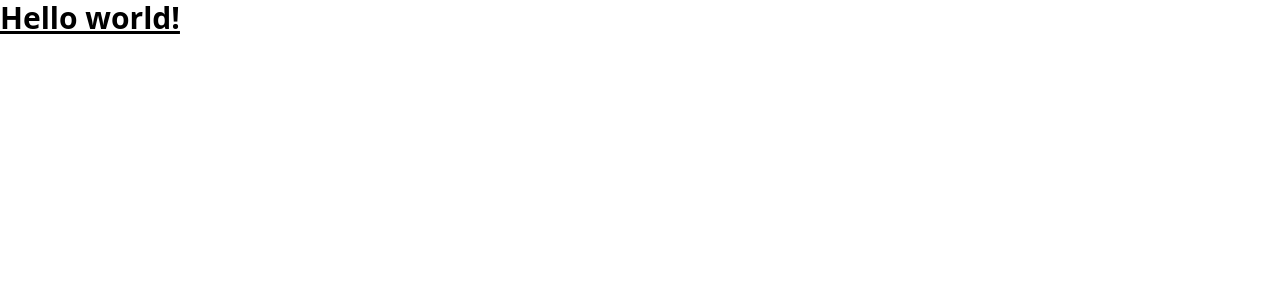
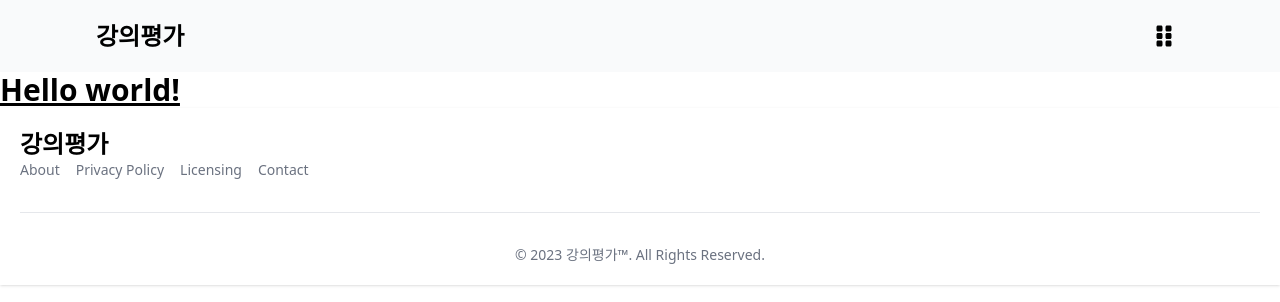
Before and after one commit to CUK-LikeLion-Team8-Assigment/Front, a React (Create React App) app: page / in a window 1280 px wide. Shown: the top 302 px of the page. Built offline with nearby package versions, Linux system fonts and the light colour scheme; no server answers.

Commit message:
Plus initial setting

```diff
--- a/package.json
+++ b/package.json
@@ -9,6 +9,7 @@
     "axios": "^1.4.0",
     "react": "^18.2.0",
     "react-dom": "^18.2.0",
+    "react-icons": "^4.10.1",
     "react-router-dom": "^6.14.0",
     "react-scripts": "5.0.1",
     "web-vitals": "^2.1.4"
--- a/src/App.js
+++ b/src/App.js
@@ -1,16 +1,22 @@
-import { BrowserRouter, Routes, Route } from "react-router-dom";
-import Home from "./Home";
+import { Routes, Route } from "react-router-dom";
+
 import axios from "axios";
+import Home from "./pages/Home/Home";
+import Layout from "./components/Layout/layout";
 
 function App() {
-  axios.get("https://my-json-server.typicode.com/typicode/demo/posts").then(function (response) {
-    console.log(response);
-  });
+  axios
+    .get("https://my-json-server.typicode.com/typicode/demo/posts")
+    .then(function (response) {
+      console.log(response);
+    });
 
   return (
-        <Routes>
-          <Route path="/" element={<Home />} />
-        </Routes>
+    <Layout>
+      <Routes>
+        <Route path="/" element={<Home />} />
+      </Routes>
+    </Layout>
   );
 }
 export default App;
--- /dev/null
+++ b/src/components/Layout/footer.jsx
@@ -0,0 +1,48 @@
+import React from "react";
+
+const Footer = () => {
+  return (
+    <footer className="bg-white shadow dark:bg-gray-900">
+      <div className="w-full max-w-screen-xl mx-auto p-5 ">
+        <div>
+          <span className="self-center text-2xl font-semibold whitespace-nowrap dark:text-white">
+            강의평가
+          </span>
+
+          <ul className="flex flex-row items-center mb-6 text-sm font-medium text-gray-500  dark:text-gray-400">
+            <li>
+              <a href="/" className="mr-4 hover:underline ">
+                About
+              </a>
+            </li>
+            <li>
+              <a href="/" className="mr-4 hover:underline ">
+                Privacy Policy
+              </a>
+            </li>
+            <li>
+              <a href="/" className="mr-4 hover:underline ">
+                Licensing
+              </a>
+            </li>
+            <li>
+              <a href="/" className="hover:underline">
+                Contact
+              </a>
+            </li>
+          </ul>
+        </div>
+        <hr className="my-6 border-gray-200  dark:border-gray-700 lg:my-8" />
+        <span className="block text-sm text-center text-gray-500  dark:text-gray-400">
+          © 2023{" "}
+          <a href="https://flowbite.com/" className="hover:underline">
+            강의평가™
+          </a>
+          . All Rights Reserved.
+        </span>
+      </div>
+    </footer>
+  );
+};
+
+export default Footer;
--- /dev/null
+++ b/src/components/Layout/header.jsx
@@ -0,0 +1,35 @@
+import { useState } from "react";
+import Sidebar from "./sidebar";
+import { FaGripVertical } from "react-icons/fa";
+
+const Header = () => {
+  const [isMenuOpen, setIsMenuOpen] = useState(false);
+  const [isSidebarOpen, setIsSidebarOpen] = useState(false);
+  const toggleSide = () => {
+    setIsSidebarOpen(true);
+  };
+
+  return (
+    <nav className=" w-full top-0 left-0 z-50 border-gray-200 bg-gray-50 dark:bg-gray-800 dark:border-gray-700 xl:px-20 md:px-10 ">
+      <div className="max-w-screen-xl flex flex-wrap items-center justify-between mx-auto p-4">
+        <a href="/" className="flex items-center">
+          <span className=" text-2xl font-semibold whitespace-nowrap dark:text-white">
+            강의평가
+          </span>
+        </a>
+        <button
+          onClick={toggleSide}
+          type="button"
+          className="inline-flex items-center p-2 ml-3 text-sm text-black rounded-lg  focus:outline-none focus:ring-2 focus:ring-gray-200   dark:focus:ring-gray-600"
+          aria-controls="navbar-hamburger"
+          aria-expanded={isMenuOpen ? "true" : "false"}
+        >
+          <FaGripVertical size={24} />
+        </button>
+        <Sidebar isOpen={isSidebarOpen} setIsOpen={setIsSidebarOpen} />
+      </div>
+    </nav>
+  );
+};
+
+export default Header;
--- /dev/null
+++ b/src/components/Layout/layout.jsx
@@ -0,0 +1,15 @@
+import React from "react";
+import Footer from "./footer";
+import Header from "./header";
+
+const Layout = ({ children }) => {
+  return (
+    <div>
+      <Header />
+      {children}
+      <Footer />
+    </div>
+  );
+};
+
+export default Layout;
--- /dev/null
+++ b/src/components/Layout/sidebar.jsx
@@ -0,0 +1,55 @@
+import React, { useRef, useEffect } from "react";
+import { FaTimes } from "react-icons/fa";
+import { Link } from "react-router-dom";
+
+function Sidebar({ isOpen, setIsOpen }) {
+  const outside = useRef(null);
+
+  useEffect(() => {
+    document.addEventListener("mousedown", handleClickOutside);
+    return () => {
+      document.removeEventListener("mousedown", handleClickOutside);
+    };
+  }, []);
+
+  const handleClickOutside = (e) => {
+    if (outside.current && !outside.current.contains(e.target)) {
+      toggleSide();
+    }
+  };
+
+  const toggleSide = () => {
+    setIsOpen(false);
+  };
+
+  return (
+    <div
+      id="sidebar"
+      ref={outside}
+      className={`z-5 px-12 border-l-2 border-white bg-gray-800 h-full right-0 top-0 fixed transition-transform duration-500 ease-in-out ${
+        isOpen ? "translate-x-0" : "translate-x-full"
+      }`}
+    >
+      <div className="absolute left-0 p-4">
+        <FaTimes
+          className="cursor-pointer"
+          size={32}
+          color="red"
+          onClick={toggleSide}
+          onKeyDown={toggleSide}
+        />
+      </div>
+
+      <ul className="text-center font-bold text-white mt-20 sm:text-[8px]">
+        <li className="my-8">
+          <Link to="/login">로그인</Link>
+        </li>
+        <li className="my-8">
+          <Link to="/signup">회원가입</Link>
+        </li>
+      </ul>
+    </div>
+  );
+}
+
+export default Sidebar;
```
Also changed, not shown: src/pages/Home/Home.jsx (renamed from src/Home.jsx), 1 other file (tests, documents, lock files or other folders).
